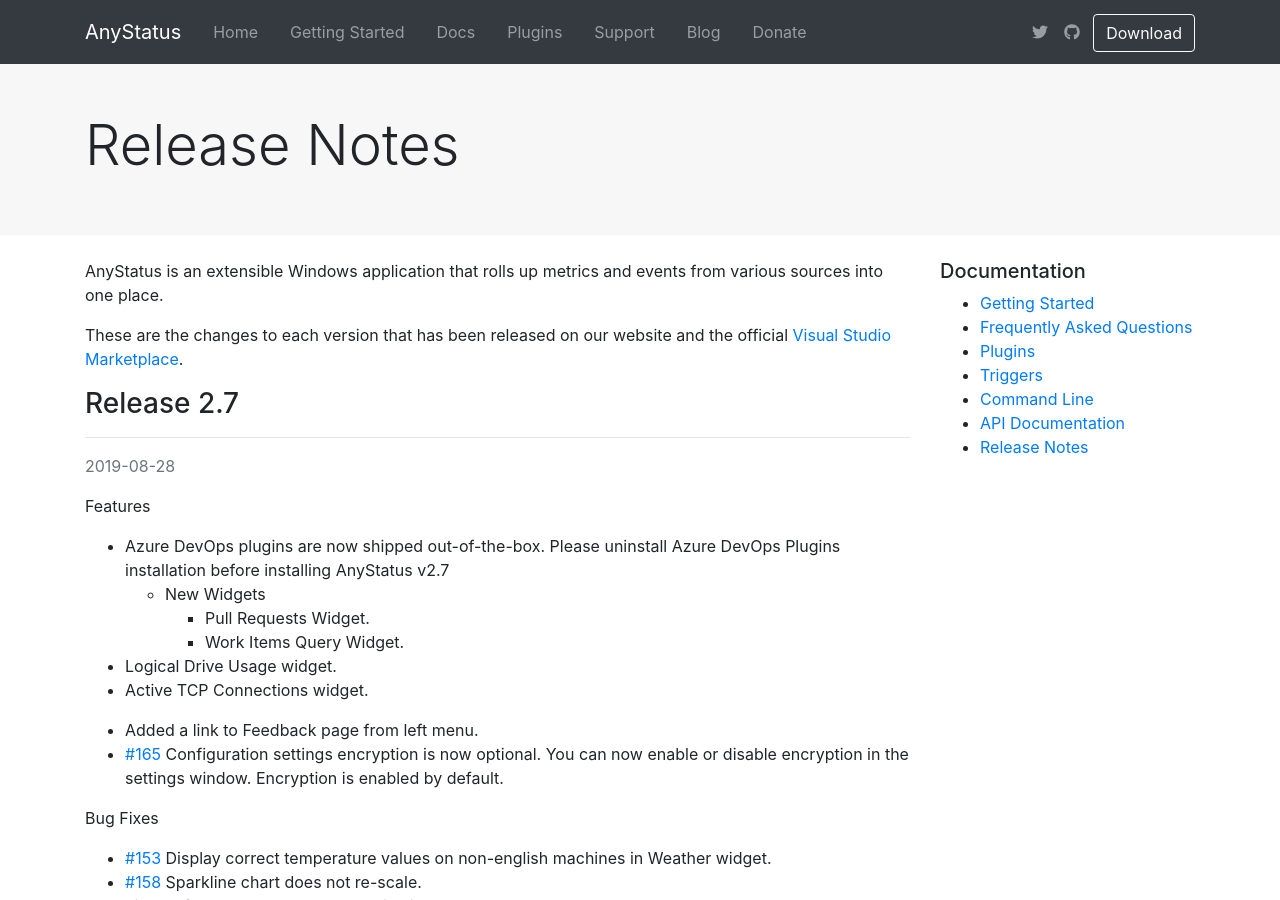
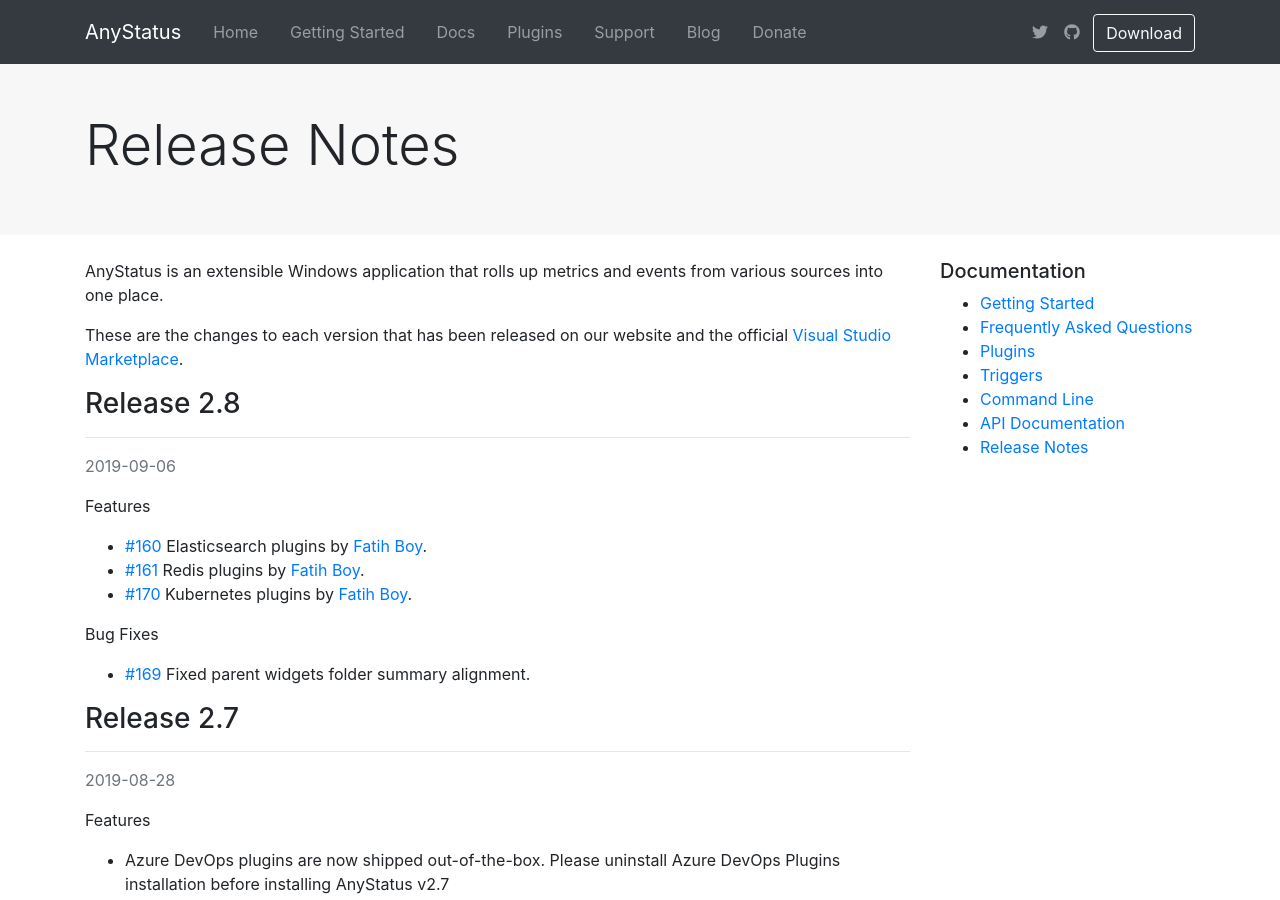
Before and after one commit to AnyStatus/anystatus.github.io, a Jekyll site: the page built from docs/releases.md, in a window 1280 px wide and 900 px high. Built offline with Jekyll 4.4.1, drawn with Linux system fonts in a browser that asks for light colours; comment, search, counter and statistics services are not loaded.

Commit message:
release 2.8

```diff
--- a/docs/releases.md
+++ b/docs/releases.md
@@ -6,6 +6,20 @@
 AnyStatus is an extensible Windows application that rolls up metrics and events from various sources into one place.
 
 These are the changes to each version that has been released on our website and the official [Visual Studio Marketplace](https://marketplace.visualstudio.com/items?itemName=AlonAmsalem.AnyStatus).
+
+### Release 2.8
+------------------
+<p class="text-muted">2019-09-06</p>
+
+Features
+
+- [#160](https://github.com/AnyStatus/Support/issues/160) Elasticsearch plugins by [Fatih Boy](http://www.enterprisecoding.com).
+- [#161](https://github.com/AnyStatus/Support/issues/161) Redis plugins by [Fatih Boy](http://www.enterprisecoding.com).
+- [#170](https://github.com/AnyStatus/Support/issues/170) Kubernetes plugins by [Fatih Boy](http://www.enterprisecoding.com).
+
+Bug Fixes
+
+- [#169](https://github.com/AnyStatus/Support/issues/169) Fixed parent widgets folder summary alignment.
 
 ### Release 2.7
 ------------------
```
